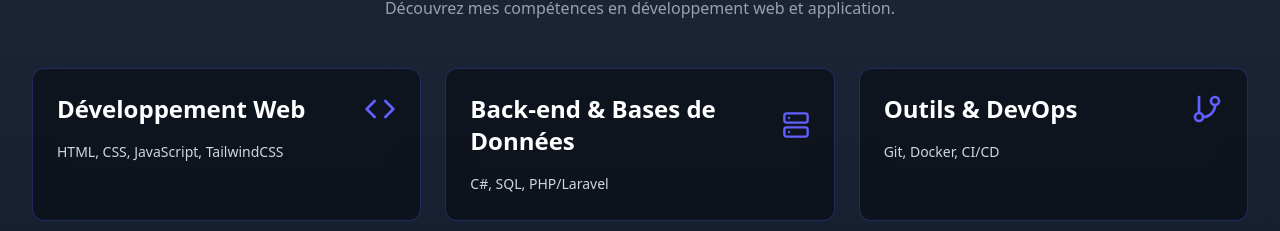
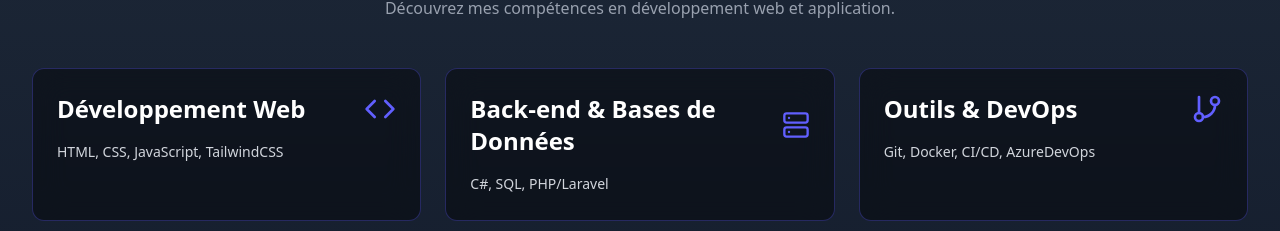
Before and after one commit to TusseauElouan/Portfolio-React, a React (Vite) app: page / in a window 1280 px wide. Shown: the part 1794-2025 px from the top of the page. Built offline with nearby package versions, Linux system fonts and the light colour scheme.

Commit message:
Update Skills.jsx

```diff
--- a/src/components/Skills.jsx
+++ b/src/components/Skills.jsx
@@ -18,7 +18,7 @@ const technicalSkills = {
   },
   'Outils & DevOps': {
     icon: <GitBranch className="h-8 w-8 text-indigo-500" />,
-    skills: ['Git', 'Docker', 'CI/CD']
+    skills: ['Git', 'Docker', 'CI/CD', 'AzureDevOps']
   }
 };
 
```
